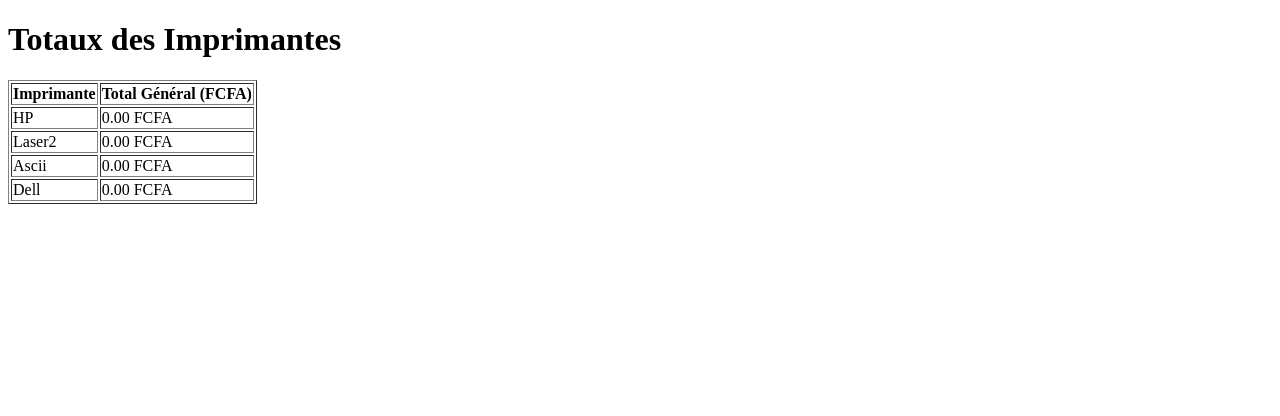
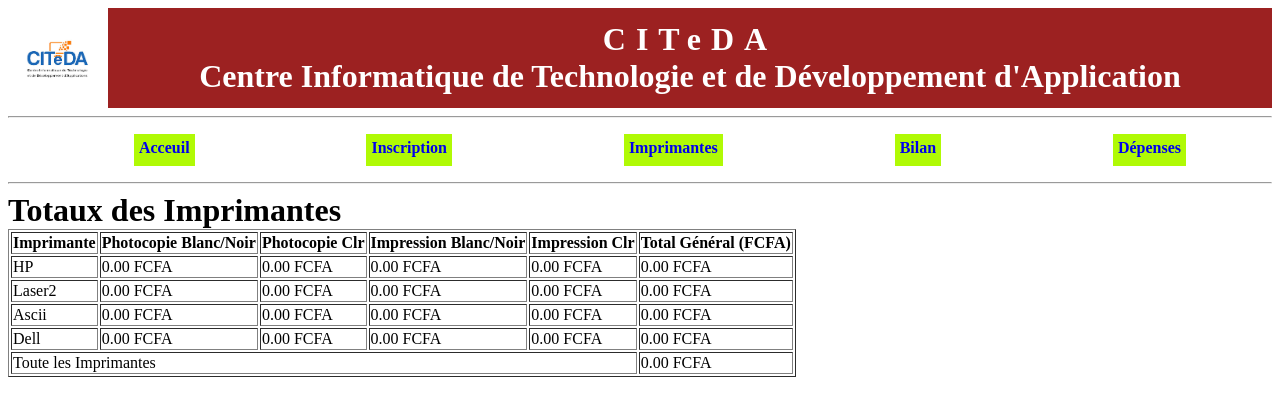
Before and after one commit to 5amir/citeda_V2.0, a PHP site: page /caisse.php in a window 1280 px wide. Shown: the top 416 px of the page. Run offline with PHP 8.4, Linux system fonts and the light colour scheme; a user stored in the database is signed in; data comes from the database, SQL or seed files in the repository.

Commit message:
la version 3.0 avec le debut de la caisse partie 2

```diff
--- a/caisse.php
+++ b/caisse.php
@@ -21,14 +21,16 @@ $req = $bdd->prepare('SELECT * FROM imprimente');
 $req->execute();
 
 
-
+include"header.php";
 ?>
 
 <!DOCTYPE html>
 <html lang="fr">
 <head>
     <meta charset="UTF-8">
+    <link rel="shortcut icon" href="logo.jpg">
     <meta name="viewport" content="width=device-width, initial-scale=1.0">
+    <link rel="stylesheet" type="text/css" href="header.css">
     <title>Caisse</title>
 </head>
 <body>
@@ -38,12 +40,16 @@ $req->execute();
         <thead>
             <tr>
                 <th>Imprimante</th>
+                <th>Photocopie Blanc/Noir</th>
+                <th>Photocopie Clr</th>
+                <th>Impression Blanc/Noir</th>
+                <th>Impression Clr</th>
                 <th>Total Général (FCFA)</th>
             </tr>
         </thead>
         <tbody id="totalsBody">
         <?php
-
+        $total_caisse_impr = 0;
          while ($imprimante = $req->fetch()) {
             // Création de la requête SQL avec les filtres
                 $query = "SELECT h.date_his, i.nomimpr AS imprimante, h.d_i_phbn, h.n_i_phbn, h.d_i_phclr,
@@ -64,6 +70,10 @@ $req->execute();
                 $stmt->execute($params);
                 $enregistrements = $stmt->fetchAll(PDO::FETCH_ASSOC);
                 $total_general = 0;
+                $bilan_phbn = 0;
+                    $bilan_phclr = 0;
+                    $bilan_impbn = 0;
+                    $bilan_impclr = 0;
 
                 foreach ($enregistrements as $enregistrement):
                     $total_phbn = ($enregistrement['n_i_phbn'] - $enregistrement['d_i_phbn']) * $enregistrement['prixphbn'];
@@ -72,21 +82,33 @@ $req->execute();
                     $total_impclr = ($enregistrement['n_i_impclr'] - $enregistrement['d_i_impclr']) * $enregistrement['priximclr'];
                     $total = $total_phbn + $total_phclr + $total_impbn + $total_impclr;
                     $total_general += $total;
+                    $bilan_phbn += $total_phbn;
+                    $bilan_phclr += $total_phclr;
+                    $bilan_impbn += $total_impbn;
+                    $bilan_impclr += $total_impclr;
                 endforeach;
 
 
              ?>
              <tr>
              <td><?= $imprimante['nomimpr'] ?></td>
+             <td><?= number_format($bilan_phbn, 2) ?> FCFA</td>
+             <td><?= number_format($bilan_phclr, 2) ?> FCFA</td>
+             <td><?= number_format($bilan_impbn, 2) ?> FCFA</td>
+             <td><?= number_format($bilan_impclr, 2) ?> FCFA</td>
              <td><?= number_format($total_general, 2) ?> FCFA</td>
              </tr>
              <?php
+           $total_caisse_impr += $total_general;
           }
-
         ?>
 
             </tbody>
         <tfoot>
+            <tr>
+                <td colspan="5">Toute les Imprimantes </td>
+                <td><?= number_format($total_caisse_impr, 2) ?> FCFA</td>
+            </tr>
         </tfoot>
     </table>
 
--- a/prebilan.php
+++ b/prebilan.php
@@ -195,11 +195,6 @@ include('header.php');
                 <td colspan="14">Total Général</td>
                 <td><?= number_format($total_general, 2) ?> FCFA</td>
             </tr>
-            <?php
-                 $ajour = $bdd->prepare('UPDATE bilan SET total = ? WHERE idimpr = ?');
-                 $ajour->execute(array($total_general,$imprimante_id));
-                 $ajour->closeCursor();
-            ?>
         </tfoot>
     </table>
 
--- a/traitimpr.php
+++ b/traitimpr.php
@@ -33,9 +33,6 @@ if (isset($_POST['ajouter'])) {
     $req2->execute(Array($idimpr, $index_init, $index_init, $index_init, $index_init,
     $index_init, $index_init, $index_init, $index_init,$datee));
 
-    $req3 = $bdd->prepare('INSERT INTO bilan(idimpr,total) VALUES(?,?)');
-    $req3->execute(Array($idimpr,0));
-
 
     if ($req) {
         header("Location: imprimante.php?ajout=yes");
```
